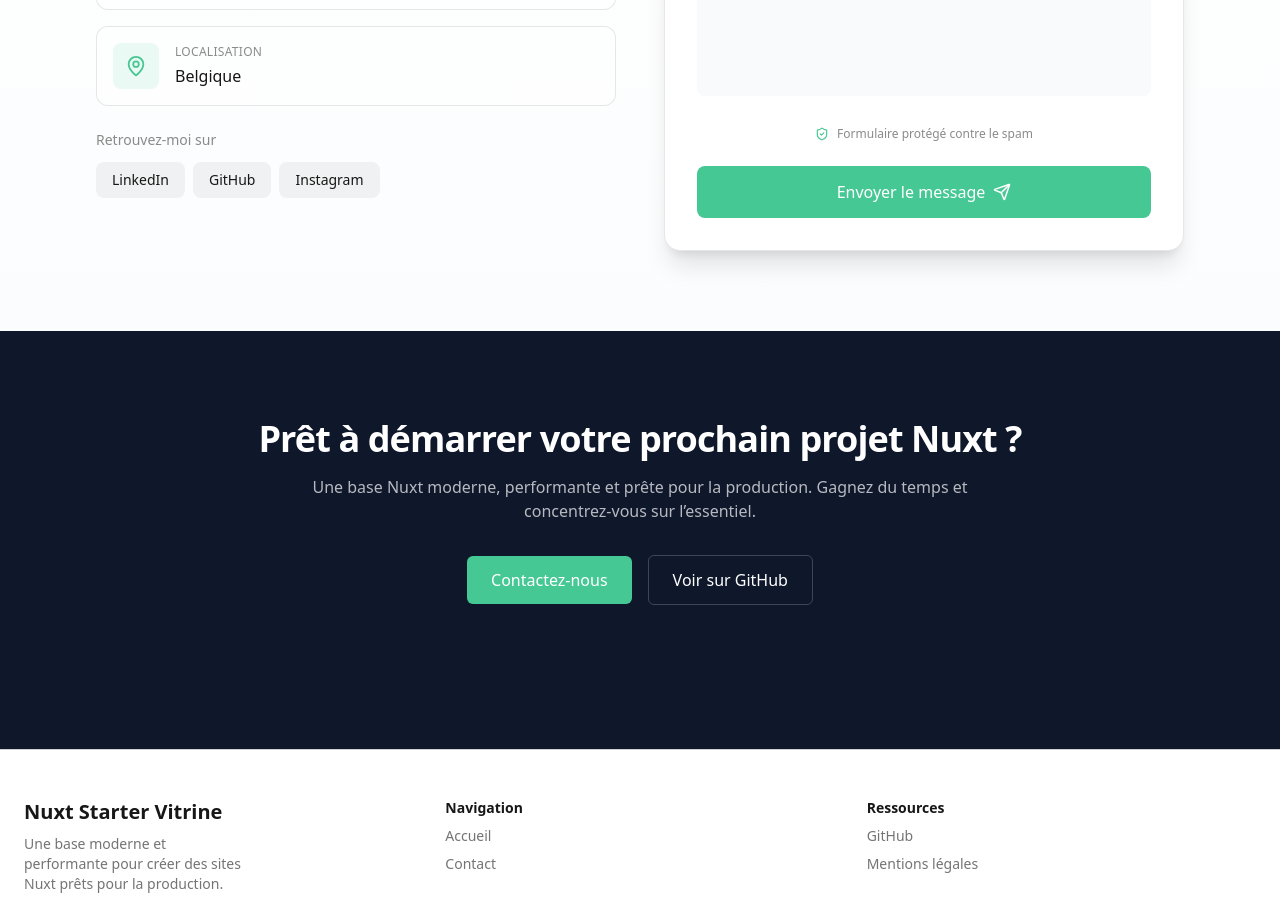
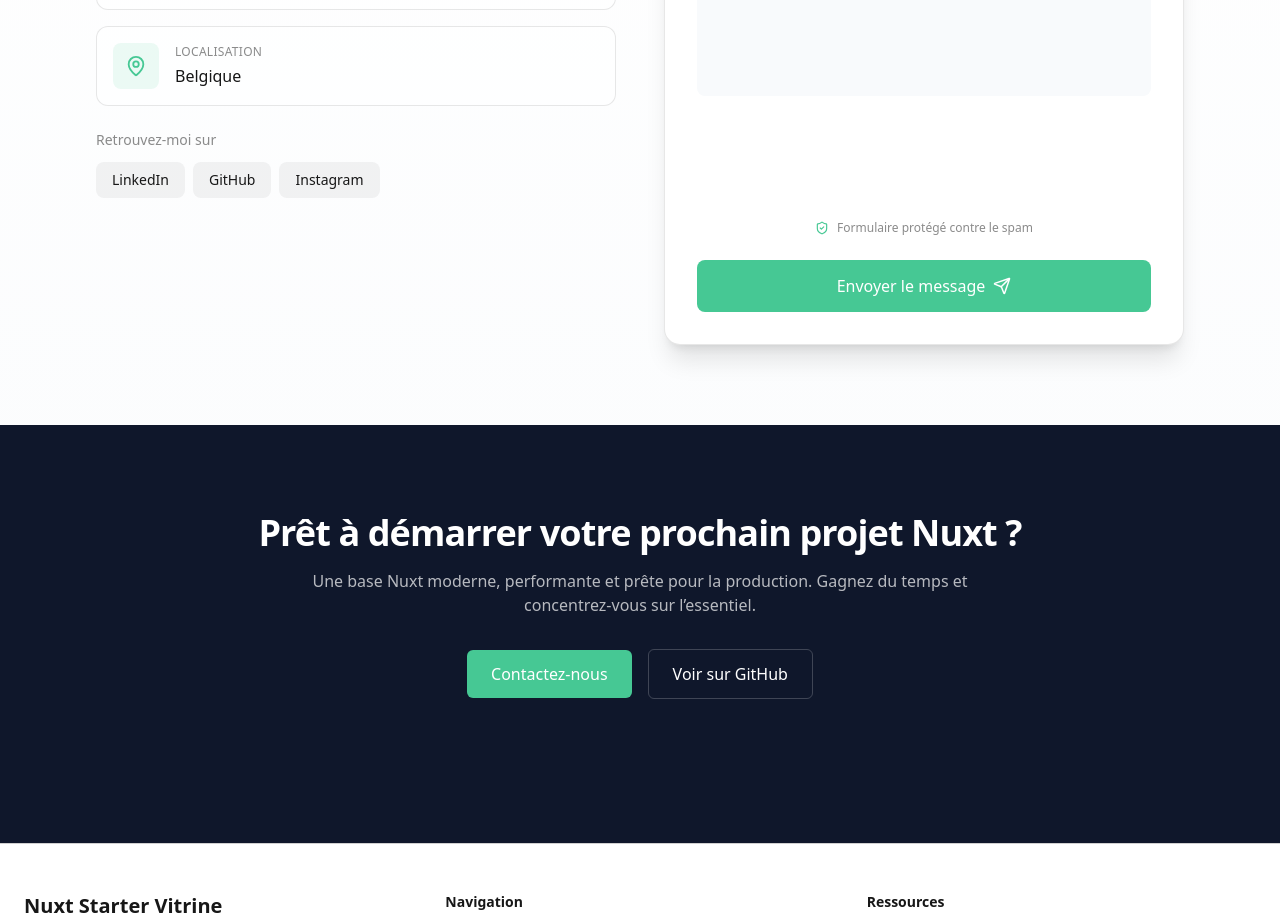
Before and after one commit to NicolasDeza/nuxt-starter-vitrine, a Nuxt app: page /contact in a window 1280 px wide. Shown: the part 900-1822 px from the top of the page. Built offline with nearby package versions, Linux system fonts and the light colour scheme.

Commit message:
Modif div widget turnstile

```diff
--- a/app/components/ContactForm.vue
+++ b/app/components/ContactForm.vue
@@ -276,8 +276,13 @@
             </p>
           </div>
 
-          <!-- Turnstile widget (rendu forcé manuellement) -->
-          <div id="cf-turnstile-container" class="mb-4" />
+                    <!-- Turnstile widget (rendu forcé manuellement) -->
+ <div class="mb-4">
+  <div
+    id="cf-turnstile-container"
+    class="min-h-[70px] flex items-center"
+  />
+</div>
 
           <div
             class="flex items-center justify-center gap-2 text-xs text-foreground/50 dark:text-white/50 mb-2"
```
